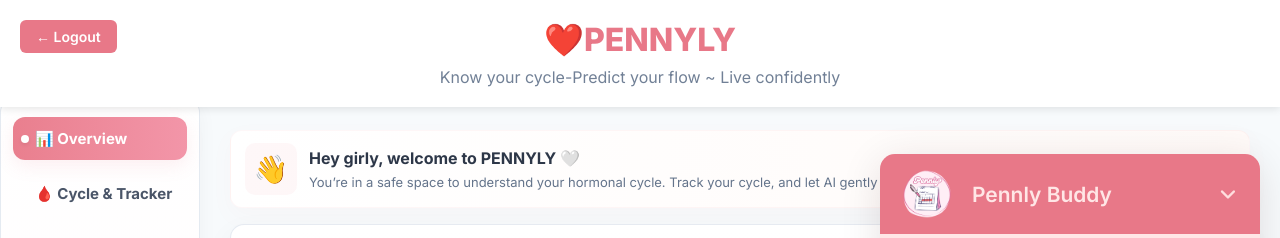
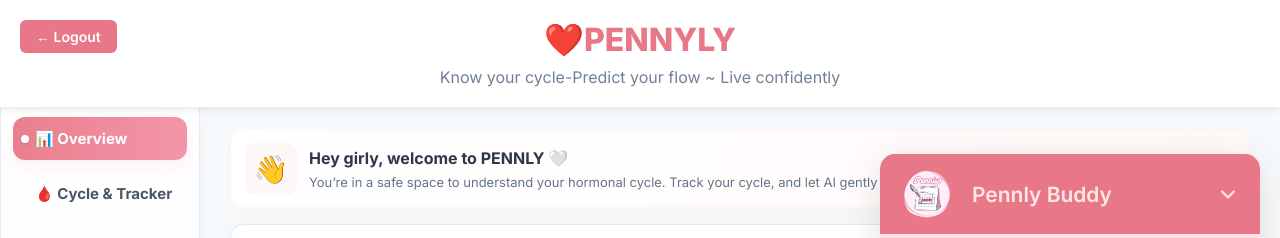
Before and after one commit to sliadjne/AI-Chatbot, a React (Vite) app: page / in a window 1280 px wide. Both pictures are taken after typing "Sample", "name@example.com", "Sample123" into the empty fields and a click on the button "Sign In". Shown: the top 238 px of the page. Built offline with nearby package versions, Linux system fonts and the light colour scheme.

Commit message:
ganti nama doang

```diff
--- a/src/components/Dashboard.jsx
+++ b/src/components/Dashboard.jsx
@@ -898,7 +898,7 @@
             <div className="welcome-widget">
               <div className="welcome-avatar">👋</div>
               <div className="welcome-text">
-                <h3>Hey girly, welcome to PENNYLY 🤍</h3>
+                <h3>Hey girly, welcome to PENNLY 🤍</h3>
                 <p>You’re in a safe space to understand your hormonal cycle. Track your cycle, and let AI gently help predict what’s next.</p>
               </div>
             </div>
```
